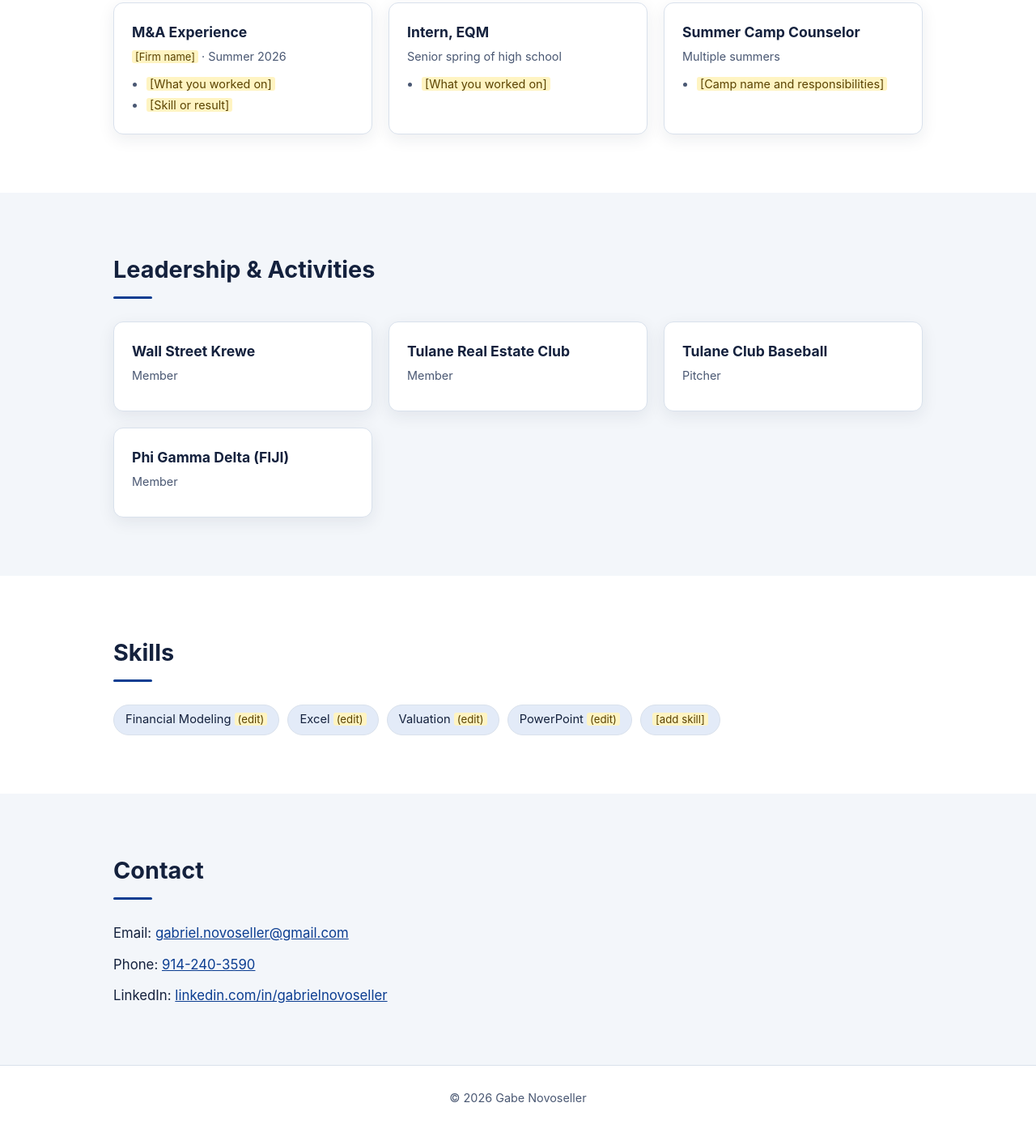
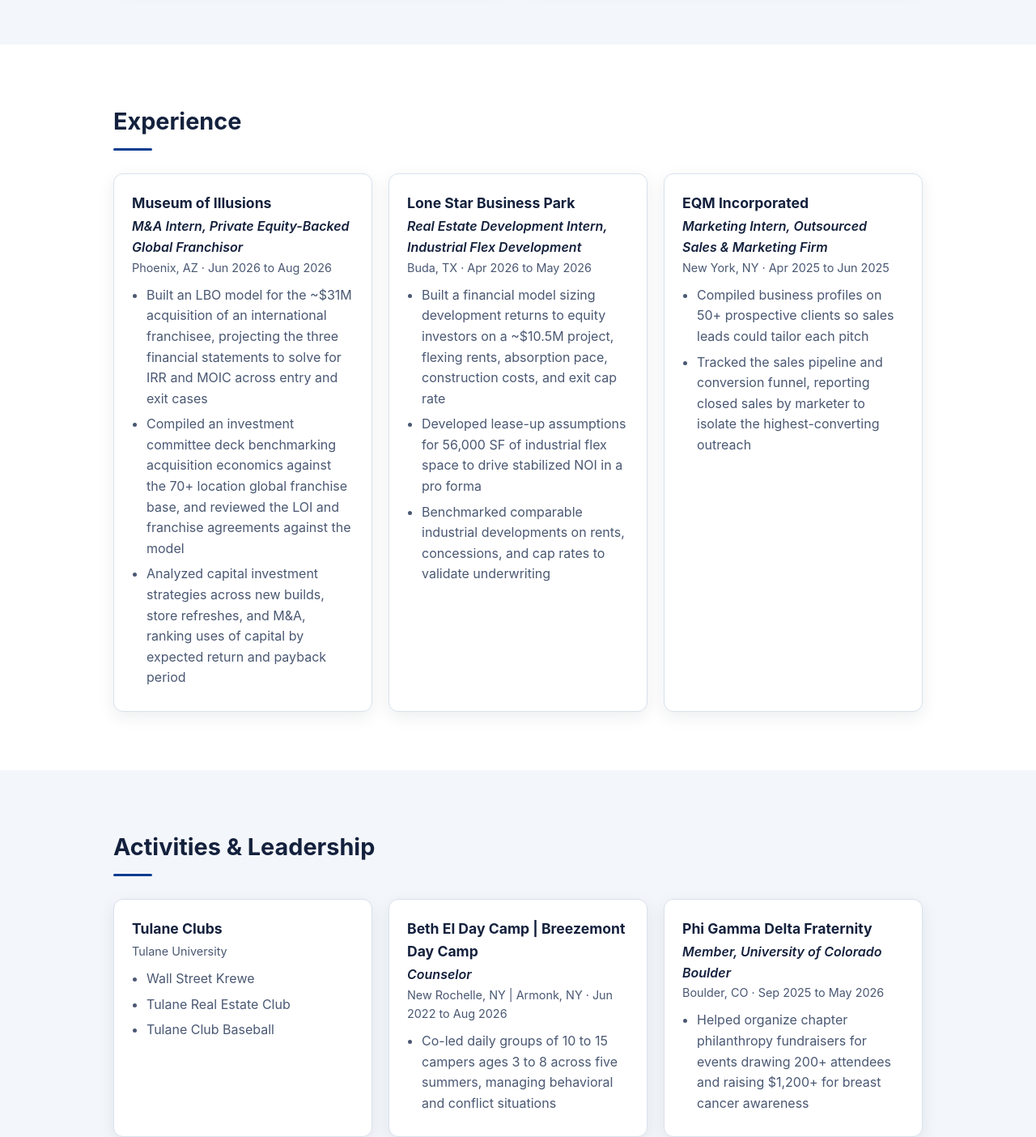
Before and after one commit to gabenovoseller/gabenovoseller.github.io, a plain HTML site: page index.html in a window 1280 px wide. Shown: the part 1393-2797 px from the top of the page at 81% size. Drawn offline with Linux system fonts and the light colour scheme.

Commit message:
Revise personal details and internship descriptions
Updated personal information and descriptions in the HTML file, including name changes and detailed internship experiences.

```diff
--- a/index.html
+++ b/index.html
@@ -3,8 +3,8 @@
 <head>
 <meta charset="utf-8">
 <meta name="viewport" content="width=device-width, initial-scale=1">
-<title>Gabe Novoseller | Tulane Freeman</title>
-<meta name="description" content="Gabe Novoseller, sophomore at Tulane University's A.B. Freeman School of Business, pursuing investment banking in New York.">
+<title>Gabriel Novoseller | Tulane Freeman</title>
+<meta name="description" content="Gabriel Novoseller, Finance student at Tulane University's A.B. Freeman School of Business, focused on investment banking.">
 <script>
   (function () {
     try {
@@ -53,22 +53,23 @@
   section:nth-of-type(even) { background: var(--bg-alt); }
   h2 { font-size: 1.8rem; margin: 0 0 28px; }
   h2::after { content: ""; display: block; width: 48px; height: 3px; background: var(--accent); margin-top: 10px; border-radius: 2px; }
-  .grid { display: grid; gap: 20px; grid-template-columns: repeat(auto-fit, minmax(260px, 1fr)); }
+  h3.sub { font-size: 1.05rem; margin: 32px 0 14px; color: var(--muted); text-transform: uppercase; letter-spacing: 1px; }
+  .grid { display: grid; gap: 20px; grid-template-columns: repeat(auto-fit, minmax(280px, 1fr)); }
   .card { background: var(--card); border: 1px solid var(--border); border-radius: 12px; padding: 22px;
     box-shadow: var(--shadow); transition: transform .2s; }
   .card:hover { transform: translateY(-3px); }
-  .card h3 { margin: 0 0 4px; font-size: 1.1rem; }
+  .card h3 { margin: 0 0 2px; font-size: 1.1rem; }
+  .role { margin: 0; font-weight: 600; font-style: italic; }
   .meta { color: var(--muted); font-size: .9rem; margin: 0 0 10px; }
   .card ul { margin: 0; padding-left: 18px; color: var(--muted); }
-  .edit { background: #fff4c2; color: #5a4300; padding: 0 4px; border-radius: 3px; font-size: .9em; }
-  [data-theme="dark"] .edit { background: #4a3d0a; color: #ffe58a; }
+  .card li { margin-bottom: 6px; }
   .tags { display: flex; flex-wrap: wrap; gap: 10px; list-style: none; padding: 0; margin: 0; }
   .tags li { background: var(--accent-soft); border: 1px solid var(--border); padding: 6px 14px; border-radius: 999px; font-size: .92rem; }
   .contact-list { list-style: none; padding: 0; margin: 0; display: grid; gap: 12px; font-size: 1.05rem; }
   footer { padding: 28px 0; text-align: center; color: var(--muted); font-size: .9rem; border-top: 1px solid var(--border); }
   .reveal { opacity: 0; transform: translateY(14px); transition: opacity .6s, transform .6s; }
   .reveal.in { opacity: 1; transform: none; }
-  @media (max-width: 720px) { .links { display: none; } section { padding: 56px 0; } .hero { padding: 64px 0; } }
+  @media (max-width: 760px) { .links { display: none; } section { padding: 56px 0; } .hero { padding: 64px 0; } }
   @media (prefers-reduced-motion: reduce) {
     html { scroll-behavior: auto; } * { transition: none !important; } .reveal { opacity: 1; transform: none; }
   }
@@ -77,12 +78,13 @@
 <body>
 <header>
   <nav class="wrap" aria-label="Main">
-    <a class="brand" href="#top">Gabe Novoseller</a>
+    <a class="brand" href="#top">Gabriel Novoseller</a>
     <ul class="links">
       <li><a href="#about">About</a></li>
       <li><a href="#education">Education</a></li>
       <li><a href="#experience">Experience</a></li>
       <li><a href="#activities">Activities</a></li>
+      <li><a href="#baseball">Baseball</a></li>
       <li><a href="#skills">Skills</a></li>
       <li><a href="#contact">Contact</a></li>
     </ul>
@@ -94,7 +96,7 @@
   <div class="hero">
     <div class="wrap reveal">
       <div class="eyebrow">Tulane University · A.B. Freeman School of Business</div>
-      <h1>Gabe Novoseller</h1>
+      <h1>Gabriel Novoseller</h1>
       <p class="tag">Finance student at Tulane Freeman | Aspiring Investment Banker</p>
       <div class="btns">
         <a class="btn primary" href="#contact">Get in touch</a>
@@ -106,8 +108,9 @@
   <section id="about">
     <div class="wrap reveal">
       <h2>About</h2>
-      <p>I'm a sophomore at Tulane University's A.B. Freeman School of Business (Class of 2029). I grew up in New York and transferred to Tulane from the University of Colorado Boulder. I'm focused on breaking into investment banking in New York City, and over the long term I'm interested in buyside roles across private equity, credit, and hedge funds.</p>
-      <p>This past summer I got hands-on exposure to M&amp;A work, which confirmed my interest in banking. Outside the classroom I'm involved with Wall Street Krewe, the Tulane Real Estate Club, Tulane Club Baseball, and Phi Gamma Delta.</p>
+      <p>I'm a sophomore at Tulane University's A.B. Freeman School of Business, majoring in Finance (Class of 2029). I'm from Scarsdale, New York, and transferred to Tulane from the University of Colorado Boulder. I'm focused on breaking into investment banking in New York City.</p>
+      <p>This past summer I was an M&amp;A intern at Museum of Illusions, a private equity-backed global franchisor, where I built an LBO model for a ~$31M acquisition and helped put together the investment committee deck. Before that, I interned in real estate development at Lone Star Business Park, modeling returns on a ~$10.5M industrial flex project.</p>
+      <p>Outside of finance, I have a real passion for baseball. I'm a lefty pitcher and play for Tulane Club Baseball. I'm also a member of Wall Street Krewe and the Tulane Real Estate Club.</p>
     </div>
   </section>
 
@@ -117,13 +120,21 @@
       <div class="grid">
         <article class="card">
           <h3>Tulane University</h3>
-          <p class="meta">A.B. Freeman School of Business · Expected May 2029</p>
-          <ul><li>Major: <span class="edit">[add major]</span></li><li>Relevant coursework: <span class="edit">[add courses]</span></li></ul>
+          <p class="role">A.B. Freeman School of Business</p>
+          <p class="meta">New Orleans, LA · Expected May 2029</p>
+          <ul>
+            <li>Bachelor of Science in Management, Major: Finance</li>
+            <li>Coursework: Financial Accounting; AI and the Future of Business (in progress)</li>
+            <li>Activities: Wall Street Krewe, Tulane Real Estate Club, Tulane Club Baseball</li>
+          </ul>
         </article>
         <article class="card">
           <h3>University of Colorado Boulder</h3>
-          <p class="meta">Transferred to Tulane</p>
-          <ul><li><span class="edit">[add dates or details]</span></li></ul>
+          <p class="role">Transferred to Tulane</p>
+          <p class="meta">Boulder, CO</p>
+          <ul>
+            <li>Coursework: Business Analytics, Microeconomics, Macroeconomics, Statistics</li>
+          </ul>
         </article>
       </div>
     </div>
@@ -134,19 +145,33 @@
       <h2>Experience</h2>
       <div class="grid">
         <article class="card">
-          <h3>M&amp;A Experience</h3>
-          <p class="meta"><span class="edit">[Firm name]</span> · Summer 2026</p>
-          <ul><li><span class="edit">[What you worked on]</span></li><li><span class="edit">[Skill or result]</span></li></ul>
+          <h3>Museum of Illusions</h3>
+          <p class="role">M&amp;A Intern, Private Equity-Backed Global Franchisor</p>
+          <p class="meta">Phoenix, AZ · Jun 2026 to Aug 2026</p>
+          <ul>
+            <li>Built an LBO model for the ~$31M acquisition of an international franchisee, projecting the three financial statements to solve for IRR and MOIC across entry and exit cases</li>
+            <li>Compiled an investment committee deck benchmarking acquisition economics against the 70+ location global franchise base, and reviewed the LOI and franchise agreements against the model</li>
+            <li>Analyzed capital investment strategies across new builds, store refreshes, and M&amp;A, ranking uses of capital by expected return and payback period</li>
+          </ul>
         </article>
         <article class="card">
-          <h3>Intern, EQM</h3>
-          <p class="meta">Senior spring of high school</p>
-          <ul><li><span class="edit">[What you worked on]</span></li></ul>
+          <h3>Lone Star Business Park</h3>
+          <p class="role">Real Estate Development Intern, Industrial Flex Development</p>
+          <p class="meta">Buda, TX · Apr 2026 to May 2026</p>
+          <ul>
+            <li>Built a financial model sizing development returns to equity investors on a ~$10.5M project, flexing rents, absorption pace, construction costs, and exit cap rate</li>
+            <li>Developed lease-up assumptions for 56,000 SF of industrial flex space to drive stabilized NOI in a pro forma</li>
+            <li>Benchmarked comparable industrial developments on rents, concessions, and cap rates to validate underwriting</li>
+          </ul>
         </article>
         <article class="card">
-          <h3>Summer Camp Counselor</h3>
-          <p class="meta">Multiple summers</p>
-          <ul><li><span class="edit">[Camp name and responsibilities]</span></li></ul>
+          <h3>EQM Incorporated</h3>
+          <p class="role">Marketing Intern, Outsourced Sales &amp; Marketing Firm</p>
+          <p class="meta">New York, NY · Apr 2025 to Jun 2025</p>
+          <ul>
+            <li>Compiled business profiles on 50+ prospective clients so sales leads could tailor each pitch</li>
+            <li>Tracked the sales pipeline and conversion funnel, reporting closed sales by marketer to isolate the highest-converting outreach</li>
+          </ul>
         </article>
       </div>
     </div>
@@ -154,13 +179,41 @@
 
   <section id="activities">
     <div class="wrap reveal">
-      <h2>Leadership &amp; Activities</h2>
+      <h2>Activities &amp; Leadership</h2>
       <div class="grid">
-        <article class="card"><h3>Wall Street Krewe</h3><p class="meta">Member</p></article>
-        <article class="card"><h3>Tulane Real Estate Club</h3><p class="meta">Member</p></article>
-        <article class="card"><h3>Tulane Club Baseball</h3><p class="meta">Pitcher</p></article>
-        <article class="card"><h3>Phi Gamma Delta (FIJI)</h3><p class="meta">Member</p></article>
+        <article class="card">
+          <h3>Tulane Clubs</h3>
+          <p class="meta">Tulane University</p>
+          <ul>
+            <li>Wall Street Krewe</li>
+            <li>Tulane Real Estate Club</li>
+            <li>Tulane Club Baseball</li>
+          </ul>
+        </article>
+        <article class="card">
+          <h3>Beth El Day Camp | Breezemont Day Camp</h3>
+          <p class="role">Counselor</p>
+          <p class="meta">New Rochelle, NY | Armonk, NY · Jun 2022 to Aug 2026</p>
+          <ul>
+            <li>Co-led daily groups of 10 to 15 campers ages 3 to 8 across five summers, managing behavioral and conflict situations</li>
+          </ul>
+        </article>
+        <article class="card">
+          <h3>Phi Gamma Delta Fraternity</h3>
+          <p class="role">Member, University of Colorado Boulder</p>
+          <p class="meta">Boulder, CO · Sep 2025 to May 2026</p>
+          <ul>
+            <li>Helped organize chapter philanthropy fundraisers for events drawing 200+ attendees and raising $1,200+ for breast cancer awareness</li>
+          </ul>
+        </article>
       </div>
+    </div>
+  </section>
+
+  <section id="baseball">
+    <div class="wrap reveal">
+      <h2>Baseball</h2>
+      <p>Baseball has always been a big part of my life, and I have a real passion for the game. I'm a left-handed pitcher. I pitched in high school at the varsity level and for a summer club team, and today I play for Tulane Club Baseball.</p>
     </div>
   </section>
 
@@ -168,12 +221,21 @@
     <div class="wrap reveal">
       <h2>Skills</h2>
       <ul class="tags">
-        <li>Financial Modeling <span class="edit">(edit)</span></li>
-        <li>Excel <span class="edit">(edit)</span></li>
-        <li>Valuation <span class="edit">(edit)</span></li>
-        <li>PowerPoint <span class="edit">(edit)</span></li>
-        <li><span class="edit">[add skill]</span></li>
+        <li>Financial Modeling</li>
+        <li>LBO Modeling</li>
+        <li>Valuation</li>
+        <li>Market Research</li>
+        <li>Microsoft Excel</li>
+        <li>PowerPoint</li>
+        <li>Word</li>
       </ul>
+      <h3 class="sub">Certifications</h3>
+      <ul class="tags">
+        <li>A Simple Model: Accounting</li>
+        <li>A Simple Model: Excel Modeling</li>
+      </ul>
+      <h3 class="sub">Projects</h3>
+      <p>Built a personal CRM and investment research workflow using Notion and Claude Code.</p>
     </div>
   </section>
 
@@ -181,15 +243,16 @@
     <div class="wrap reveal">
       <h2>Contact</h2>
       <ul class="contact-list">
+        <li>Location: Scarsdale, NY</li>
         <li>Email: <a href="mailto:gabriel.novoseller@gmail.com">gabriel.novoseller@gmail.com</a></li>
-        <li>Phone: <a href="tel:+19142403590">914-240-3590</a></li>
+        <li>Phone: <a href="tel:+19142403590">(914) 240-3590</a></li>
         <li>LinkedIn: <a href="https://www.linkedin.com/in/gabrielnovoseller/" target="_blank" rel="noopener">linkedin.com/in/gabrielnovoseller</a></li>
       </ul>
     </div>
   </section>
 </main>
 
-<footer>&copy; <span id="yr"></span> Gabe Novoseller</footer>
+<footer>&copy; <span id="yr"></span> Gabriel Novoseller</footer>
 
 <script>
   (function () {
```
